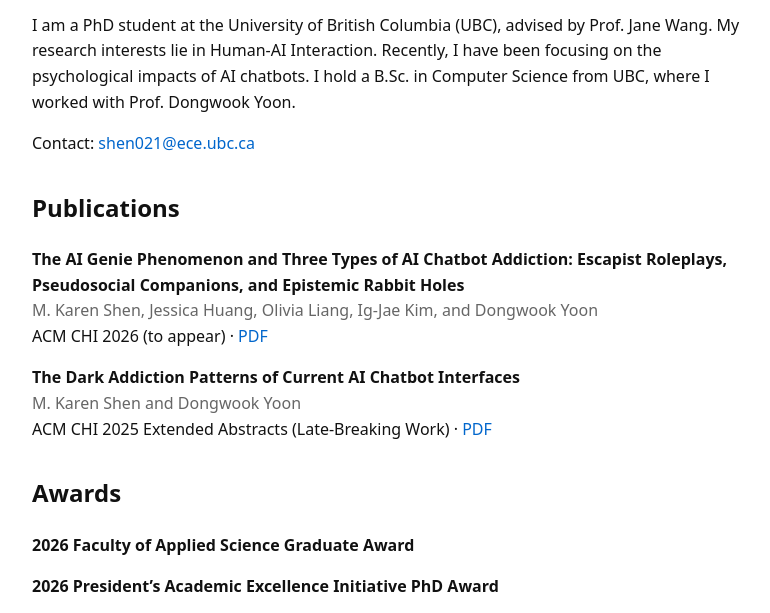
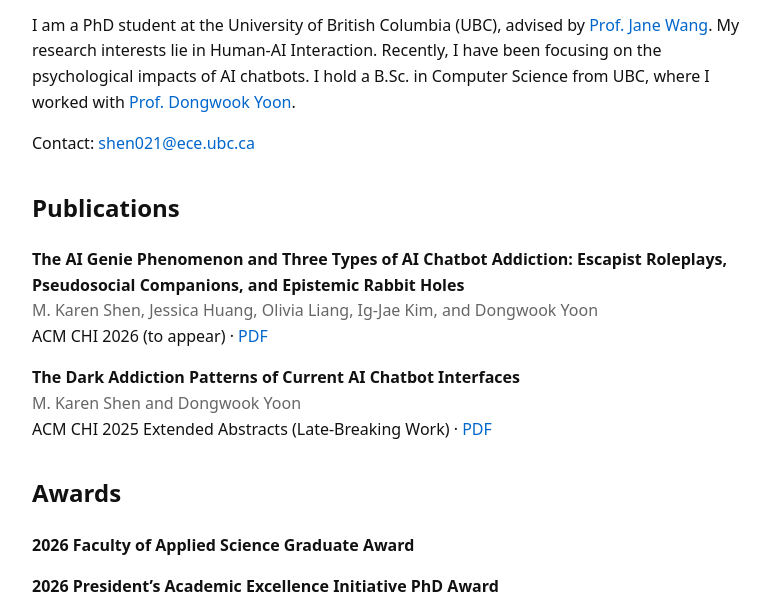
Before and after one commit to mkshen/mkshen.github.io, a plain HTML site: page index.html in a window 1280 px wide. Shown: the part 144-757 px from the top of the page, without its empty margins (248-1018 px from the left). Drawn offline with Linux system fonts and the light colour scheme.

Commit message:
Updated index.html

```diff
--- a/index.html
+++ b/index.html
@@ -28,10 +28,10 @@
 </div>
 
 <p>
-I am a PhD student at the University of British Columbia (UBC), advised by Prof. Jane Wang.
+I am a PhD student at the University of British Columbia (UBC), advised by <a href="https://ece.ubc.ca/jane-z-wang/" target="_blank" rel="noopener noreferrer">Prof. Jane Wang</a>.
 My research interests lie in Human-AI Interaction.
 Recently, I have been focusing on the psychological impacts of AI chatbots.
-I hold a B.Sc. in Computer Science from UBC, where I worked with Prof. Dongwook Yoon.</p>
+I hold a B.Sc. in Computer Science from UBC, where I worked with <a href="https://www.cs.ubc.ca/people/dongwook-yoon" target="_blank" rel="noopener noreferrer">Prof. Dongwook Yoon</a>.</p>
 
 <p>
 Contact: <a href="mailto:shen021@ece.ubc.ca">shen021@ece.ubc.ca</a>
```
